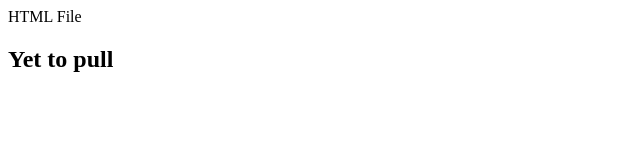
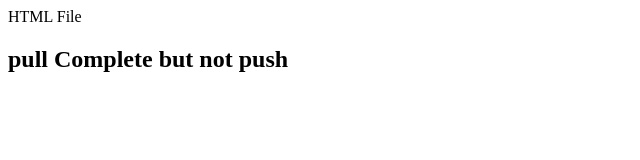
Before and after one commit to gautam2804/testgit, a plain HTML site: page index.html in a window 1280 px wide. Shown: the whole page, without its empty margins (0-640 px from the left). Drawn offline with Linux system fonts and the light colour scheme.

Commit message:
wait for push

```diff
--- a/index.html
+++ b/index.html
@@ -1,2 +1,2 @@
 <p> HTML File </p>
-<h2> Yet to pull</h2>
+<h2> pull Complete but not push</h2>
```
